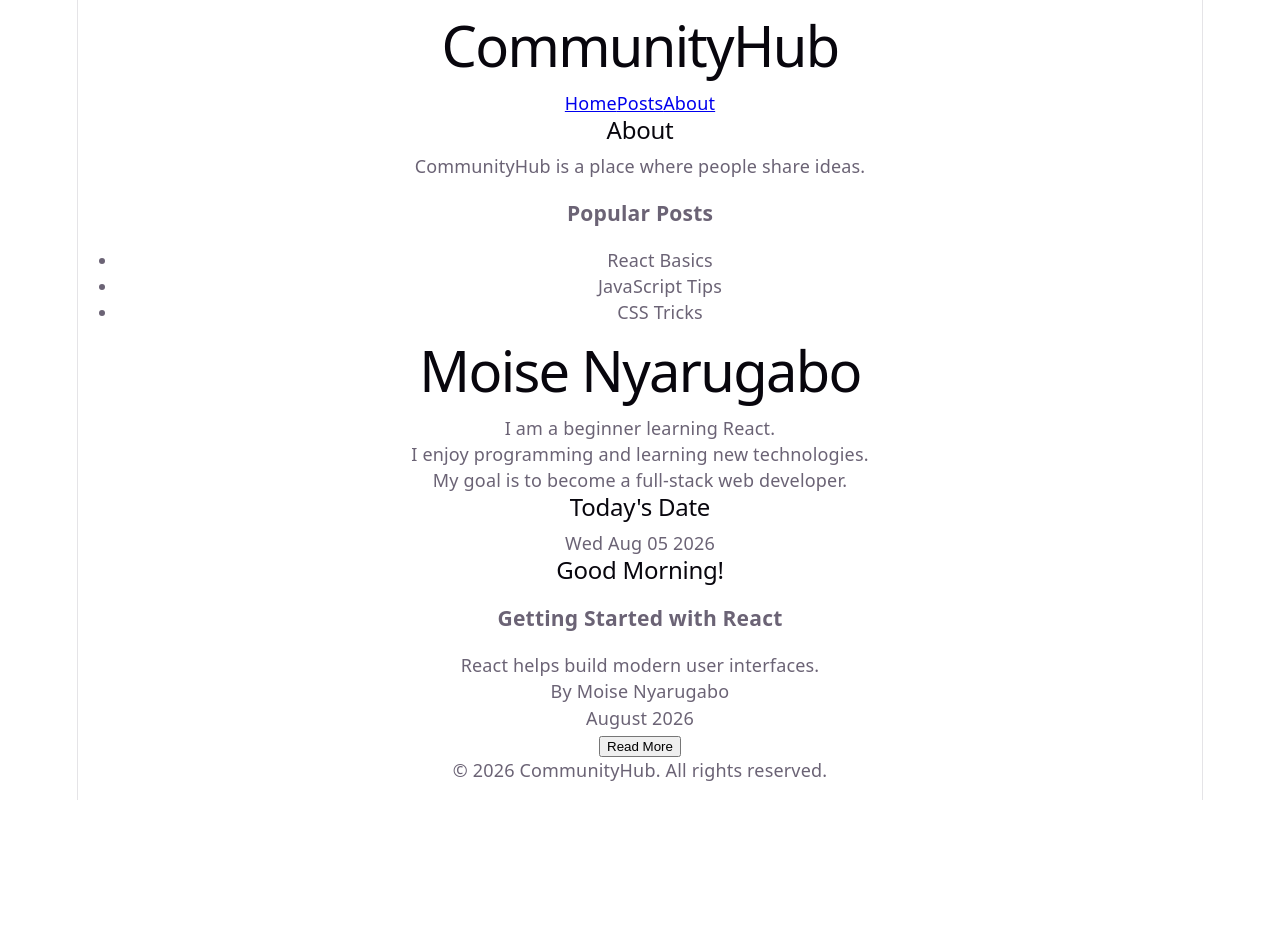
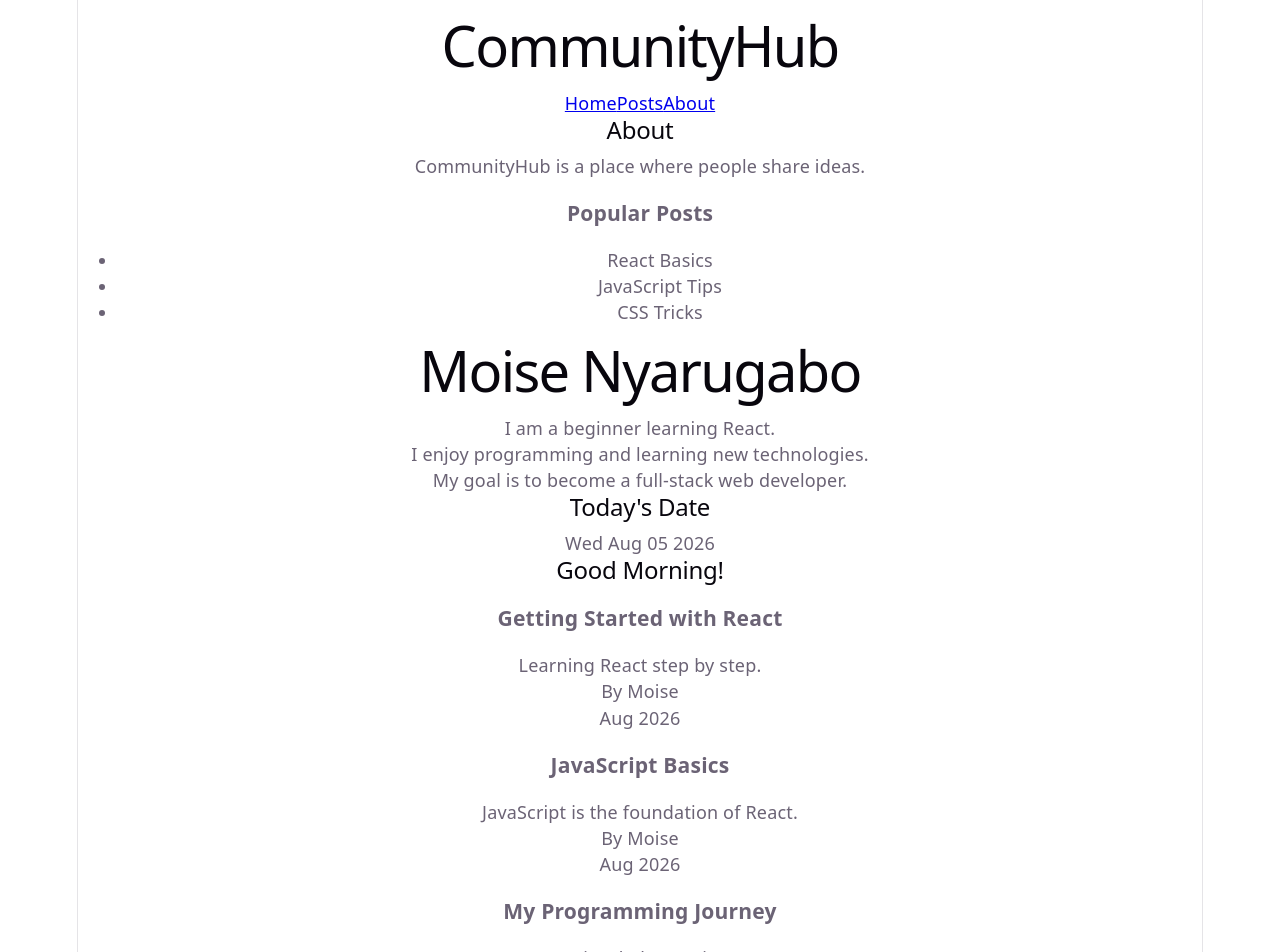
Before and after one commit to Mkmoise/iyf-s11-week-08-Mkmoise, a React (Vite) app: page / in a window 1280 px wide. Shown: the top 952 px of the page. Before the commit the page ends 800 px from the top, so only its background shows below. Built offline with nearby package versions, Linux system fonts and the light colour scheme.

Commit message:
update App.jsx using lists

```diff
--- a/src/App.jsx
+++ b/src/App.jsx
@@ -19,6 +19,31 @@ function App() {
     greeting = "Good Evening!";
   }
 
+const posts = [
+  {
+    id: 1,
+    title: "Getting Started with React",
+    excerpt: "Learning React step by step.",
+    author: "Moise",
+    date: "Aug 2026"
+  },
+  {
+    id: 2,
+    title: "JavaScript Basics",
+    excerpt: "JavaScript is the foundation of React.",
+    author: "Moise",
+    date: "Aug 2026"
+  },
+  {
+    id: 3,
+    title: "My Programming Journey",
+    excerpt: "Every project helps me improve.",
+    author: "Moise",
+    date: "Aug 2026"
+  }
+];
+
+
   return (
     <div>
       <Header/>
@@ -36,12 +61,18 @@ function App() {
 
       <h2>{greeting}</h2>
 
-      <PostCard
-  title="Getting Started with React"
-  excerpt="React helps build modern user interfaces."
-  author="Moise Nyarugabo"
-  date="August 2026"
-/>
+      <div>
+  {posts.map((post) => (
+    <PostCard
+      key={post.id}
+      title={post.title}
+      excerpt={post.excerpt}
+      author={post.author}
+      date={post.date}
+    />
+  ))}
+</div>
+
       <Button/>
       <Footer/>
     </div>
```
